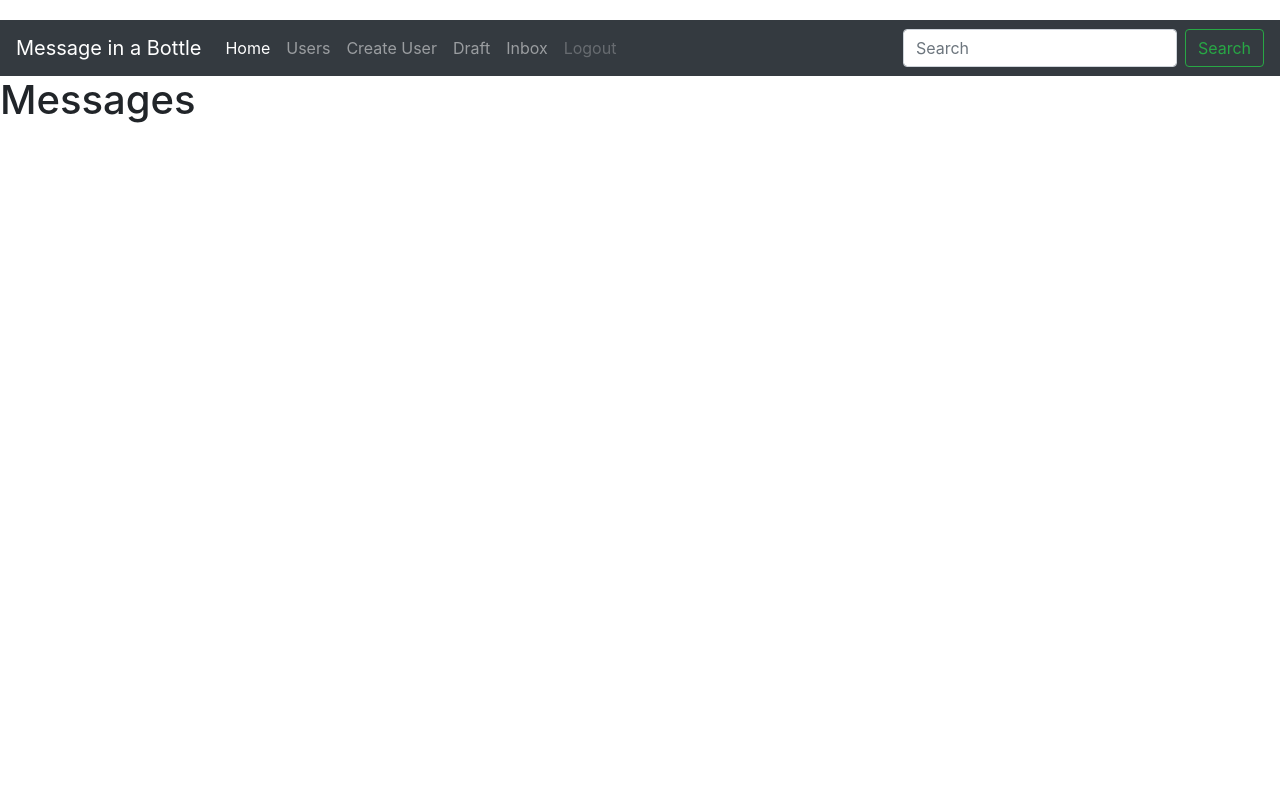
After one commit to TommasoLencioni/squad2-MyMessageInTheBottle, a Flask app: page /inbox in a window 1280 px wide. The commit adds this page. Run offline with Flask 2, Linux system fonts and the light colour scheme; a user stored in the database is signed in; data that the repository does not hold is empty; some libraries are stand-ins or nearby versions.

Commit message:
Refined the frontend, created an inbox page

```diff
--- a/monolith/templates/base.html
+++ b/monolith/templates/base.html
@@ -31,7 +31,7 @@
                     <a class="nav-link" href="#">Draft</a>
                 </li>
                 <li class="nav-item">
-                    <a class="nav-link" href="#">Notification</a>
+                    <a class="nav-link" href="#">Inbox</a>
                 </li>
                 <li class="nav-item">
                   <a class="nav-link disabled" href="/logout">Logout</a>
--- /dev/null
+++ b/monolith/templates/inbox.html
@@ -0,0 +1,16 @@
+{% extends "base.html" %}
+{% block title %}Inbox{% endblock %}
+{% block content %}
+<html>
+  <body>
+
+    <link rel="stylesheet" href="custom.css">
+<h1>Messages</h1>
+{% for message in messages: %}
+<div class="flex-grow-1 ml-3"></div>
+{{message.sender_id}} {{message.body}} {{message.message_id}}
+{% endfor %}
+{% endblock %}
+
+</body>
+</html>
--- a/monolith/views/users.py
+++ b/monolith/views/users.py
@@ -4,6 +4,7 @@ from sqlalchemy import select
 import time
 import datetime
 from flask import Blueprint, redirect, render_template, request
+from flask_login import current_user
 
 from monolith.database import User, db, Message
 from monolith.forms import UserForm, SendForm
@@ -118,3 +119,8 @@ def delete_account():
         query = db.session.query(User).filter(User.id == current_user.id).delete()
         db.session.commit()
     return render_template("delete.html")
+
+@users.route('/inbox', methods=['GET'])
+def inbox():
+    _messages = db.session.query(Message).filter(Message.receiver_id == current_user.id)
+    return render_template("inbox.html", messages=_messages)
```
